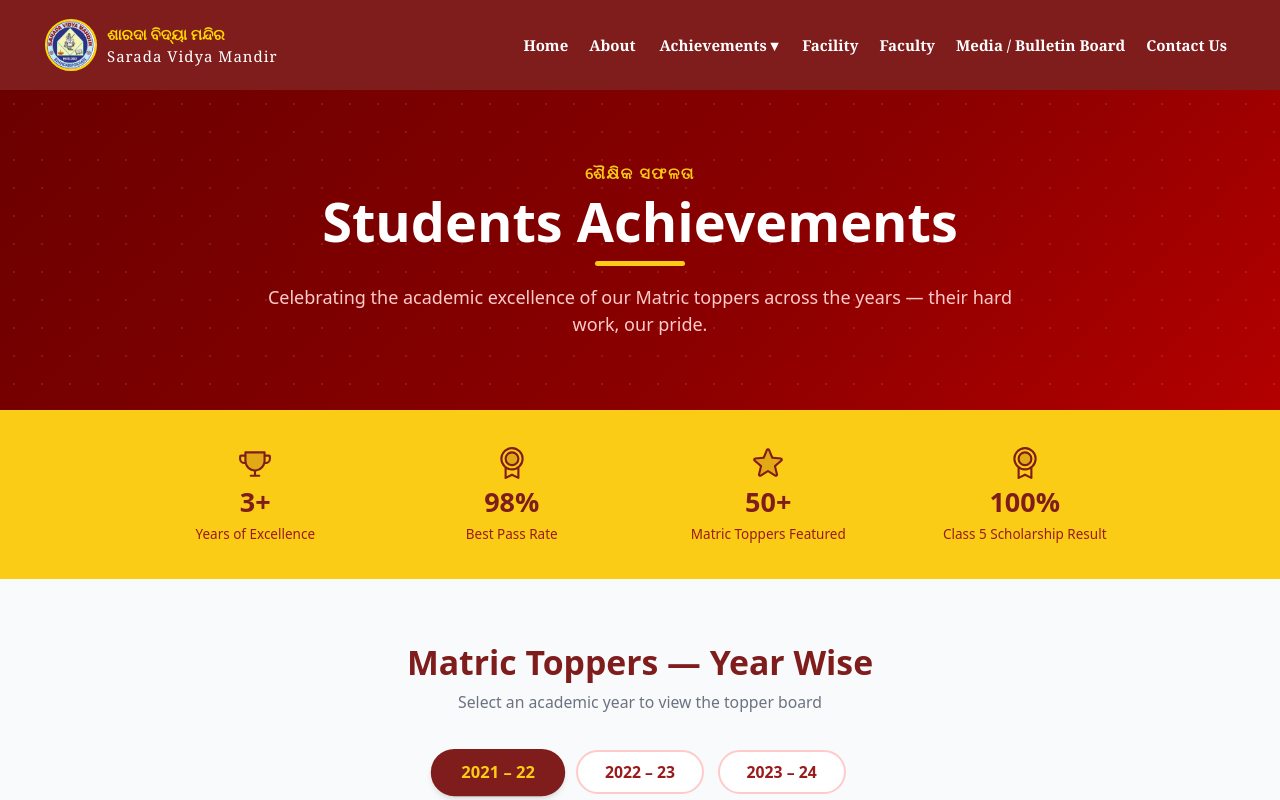
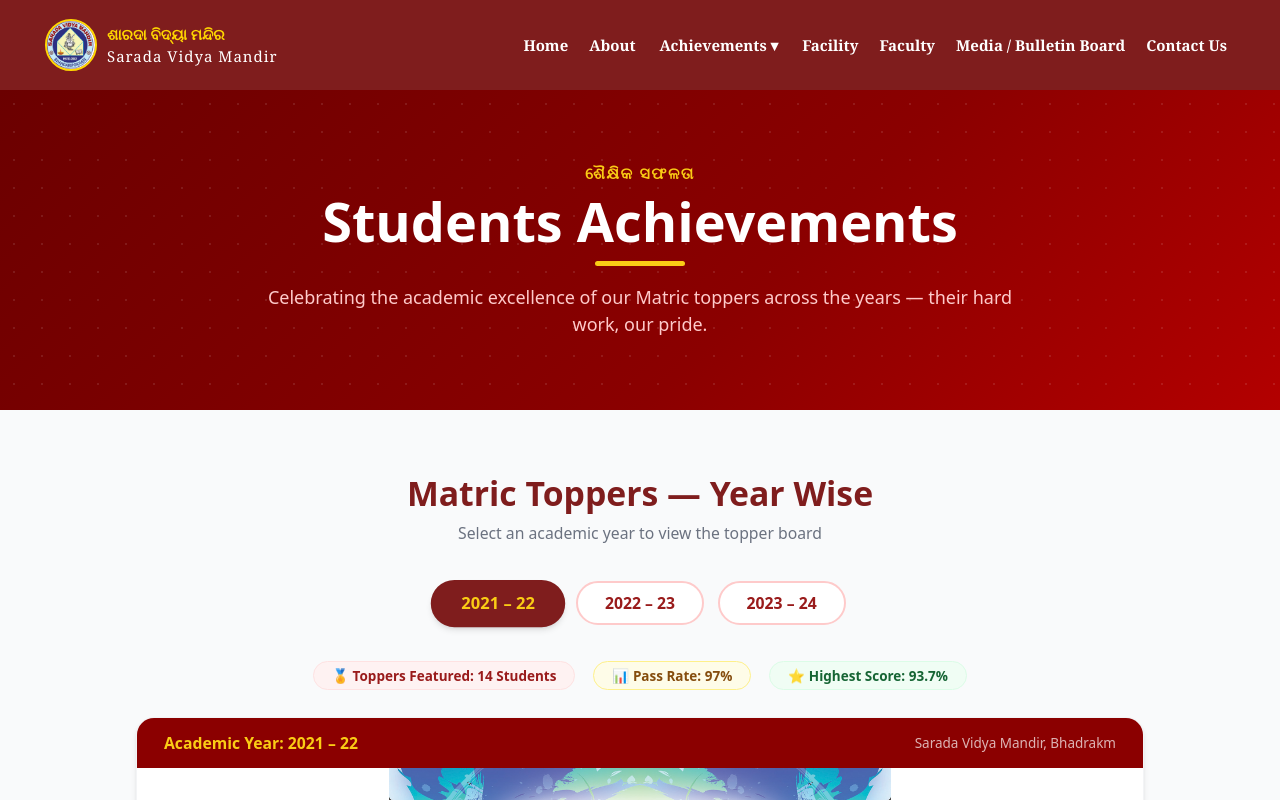
Before and after one commit to iambhumi/SSVM-site, a React (Vite) app: page /student-achievements in a window 1280 px wide. Shown: the top 800 px of the page. Built offline with nearby package versions, Linux system fonts and the light colour scheme; a web font is replaced by a local one.

Commit message:
removed stat strip from achievements section

```diff
--- a/src/components/Footer.jsx
+++ b/src/components/Footer.jsx
@@ -91,9 +91,7 @@ export default function Footer() {
               <p className="text-gray-500 text-xs mt-2">Bhadrak, Odisha</p>
             </div>
           </Link>
-            {/* Social Icons */}
-            <div className="flex gap-3">
-            </div>
+
           </div>
 
           {/* Col 2 — Quick Links */}
--- a/src/pages/StudentAchievements.jsx
+++ b/src/pages/StudentAchievements.jsx
@@ -30,12 +30,7 @@ const years = [
   },
 ];
 
-const milestones = [
-  { Icon: Trophy, value: "3+",    label: "Years of Excellence"        },
-  { Icon: Medal,  value: "98%",   label: "Best Pass Rate"             },
-  { Icon: Star,   value: "50+",   label: "Matric Toppers Featured"    },
-  { Icon: Medal,  value: "100%",  label: "Class 5 Scholarship Result" },
-];
+
 
 export default function StudentAchievements() {
   const [active, setActive] = useState(0);
@@ -76,21 +71,6 @@ export default function StudentAchievements() {
       </section>
 
       {/* ── STATS STRIP ── */}
-      <section className="bg-yellow-400 py-8 px-4">
-        <div className="max-w-4xl mx-auto grid grid-cols-2 md:grid-cols-4 gap-4 text-center">
-          {milestones.map((m) => (
-            <div
-              key={m.label}
-              className="flex flex-col items-center gap-1
-                         hover:scale-105 transition-transform duration-200"
-            >
-              <m.Icon size={34} weight="duotone" color="#7f1d1d" />
-              <p className="text-red-900 text-2xl font-extrabold">{m.value}</p>
-              <p className="text-red-800 text-xs font-medium">{m.label}</p>
-            </div>
-          ))}
-        </div>
-      </section>
 
       {/* ── YEAR TABS + BANNER ── */}
       <section className="bg-gray-50 py-14 px-4">
```
